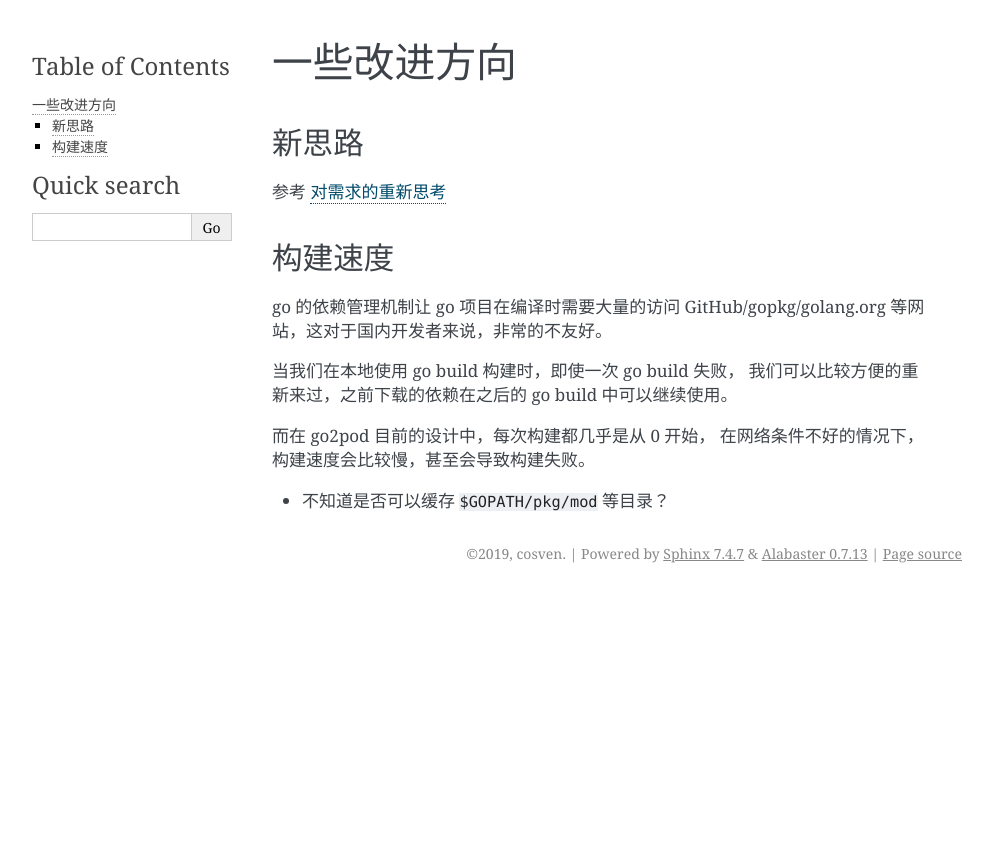
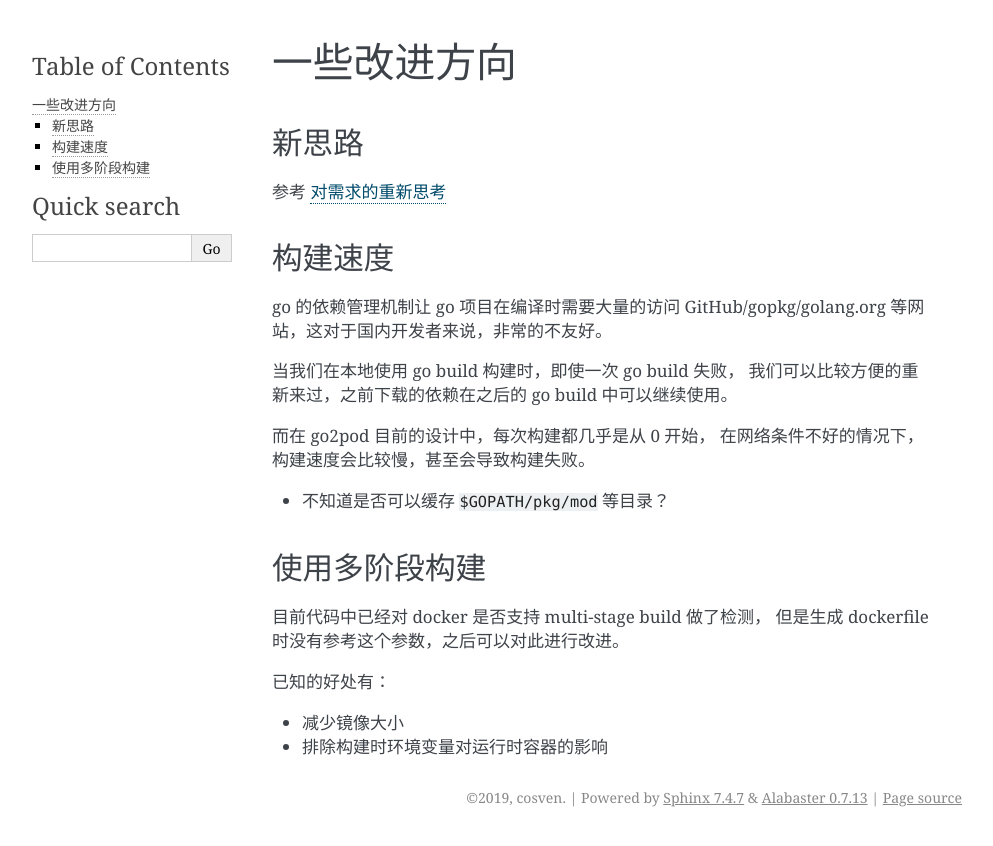
Before and after one commit to cosven/go2pod, a Sphinx documentation site: the page built from docs/source/todo.rst, in a window 1280 px wide. Shown: the top 846 px of the page, without its empty margins (148-1141 px from the left). Built offline with Sphinx 7.4.7, drawn with Linux system fonts in a browser that asks for light colours.

Commit message:
add one todo

```diff
--- a/docs/source/todo.rst
+++ b/docs/source/todo.rst
@@ -3,6 +3,7 @@
 
 新思路
 --------
+
 参考 :ref:`thinking-requirements`
 
 构建速度
@@ -18,3 +19,15 @@ go 的依赖管理机制让 go 项目在编译时需要大量的访问 GitHub/go
 在网络条件不好的情况下，构建速度会比较慢，甚至会导致构建失败。
 
 - 不知道是否可以缓存 ``$GOPATH/pkg/mod`` 等目录？
+
+
+使用多阶段构建
+----------------------
+
+目前代码中已经对 docker 是否支持 multi-stage build 做了检测，
+但是生成 dockerfile 时没有参考这个参数，之后可以对此进行改进。
+
+已知的好处有：
+
+- 减少镜像大小
+- 排除构建时环境变量对运行时容器的影响
```
